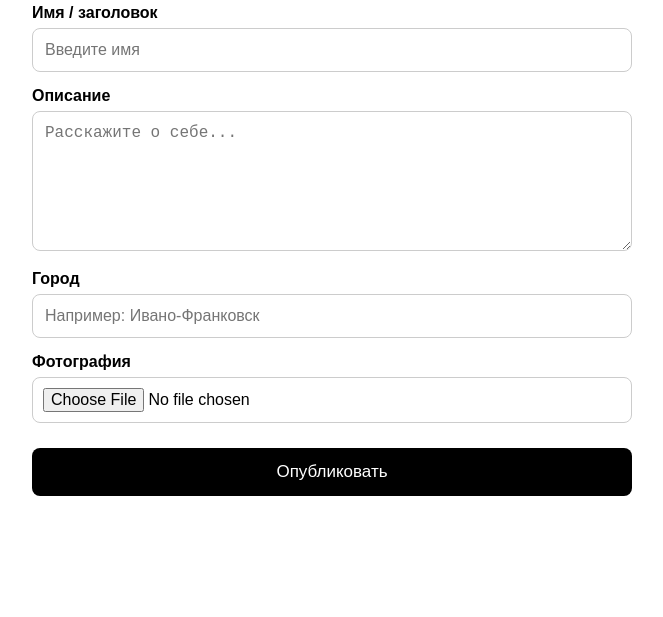
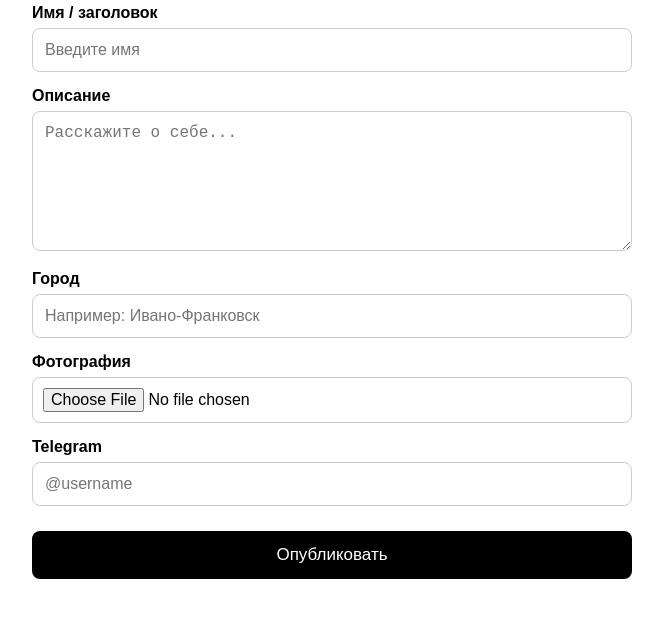
Before and after one commit to LilYolDi/Y-FETISH.Y, a website: page publish.html in a window 1280 px wide. Shown: the part 139-756 px from the top of the page, without its empty margins (308-971 px from the left). Drawn offline with Linux system fonts and the light colour scheme.

Commit message:
Add Telegram input field to publish form
Added a Telegram input field to the ad submission form.

```diff
--- a/publish.html
+++ b/publish.html
@@ -126,6 +126,19 @@
         <img id="preview" alt="Предпросмотр фотографии">
 
 
+		<div class="form-group">
+    <label for="telegram">Telegram</label>
+
+    <input
+        type="text"
+        id="telegram"
+        name="telegram"
+        placeholder="@username"
+        required
+    >
+</div>
+
+
         <button type="submit" id="submitButton">
             Опубликовать
         </button>
@@ -197,6 +210,11 @@
 document.getElementById('city').value
             );
 
+			formData.append(
+             'telegram',
+            document.getElementById('telegram').value
+            );
+
 
             if (photoInput.files[0]) {
 
```
